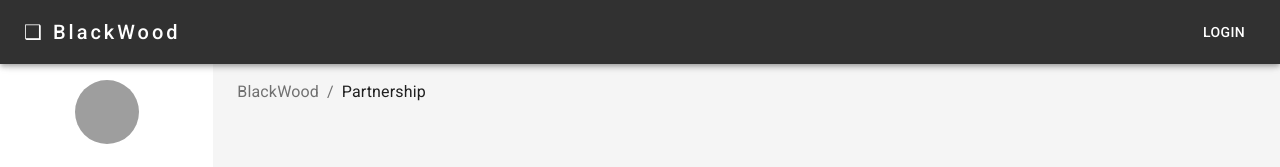
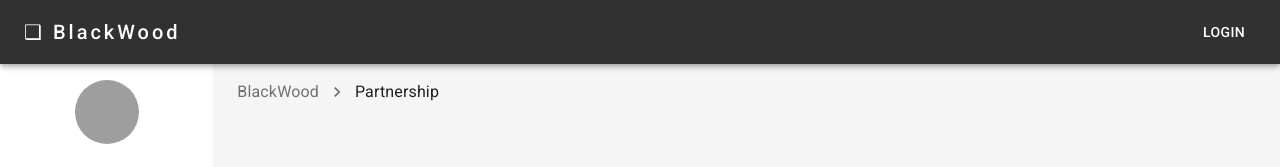
Before and after one commit to IlyaKrapivnoy/material_ui_responsive_site_1, a React (Create React App) app: page / in a window 1280 px wide. Shown: the top 167 px of the page. Built offline with nearby package versions, Linux system fonts and the light colour scheme; grey boxes are pictures that could not be loaded.

Commit message:
change separator

```diff
--- a/src/components/Content.jsx
+++ b/src/components/Content.jsx
@@ -5,6 +5,7 @@ import {
     makeStyles,
     Typography,
 } from '@material-ui/core';
+import NavigateNextIcon from '@material-ui/icons/NavigateNext';
 
 const useStyles = makeStyles((theme) => ({
     content: { backgroundColor: '#f5f5f5', height: '100vh' },
@@ -24,7 +25,10 @@ const Content = () => {
     return (
         <div className={classes.content}>
             <Container className={classes.container}>
-                <Breadcrumbs aria-label='breadcrumb'>
+                <Breadcrumbs
+                    aria-label='breadcrumb'
+                    separator={<NavigateNextIcon fontSize='small' />}
+                >
                     <Link color='inherit' href='/' onClick={handleClick}>
                         BlackWood
                     </Link>
```
